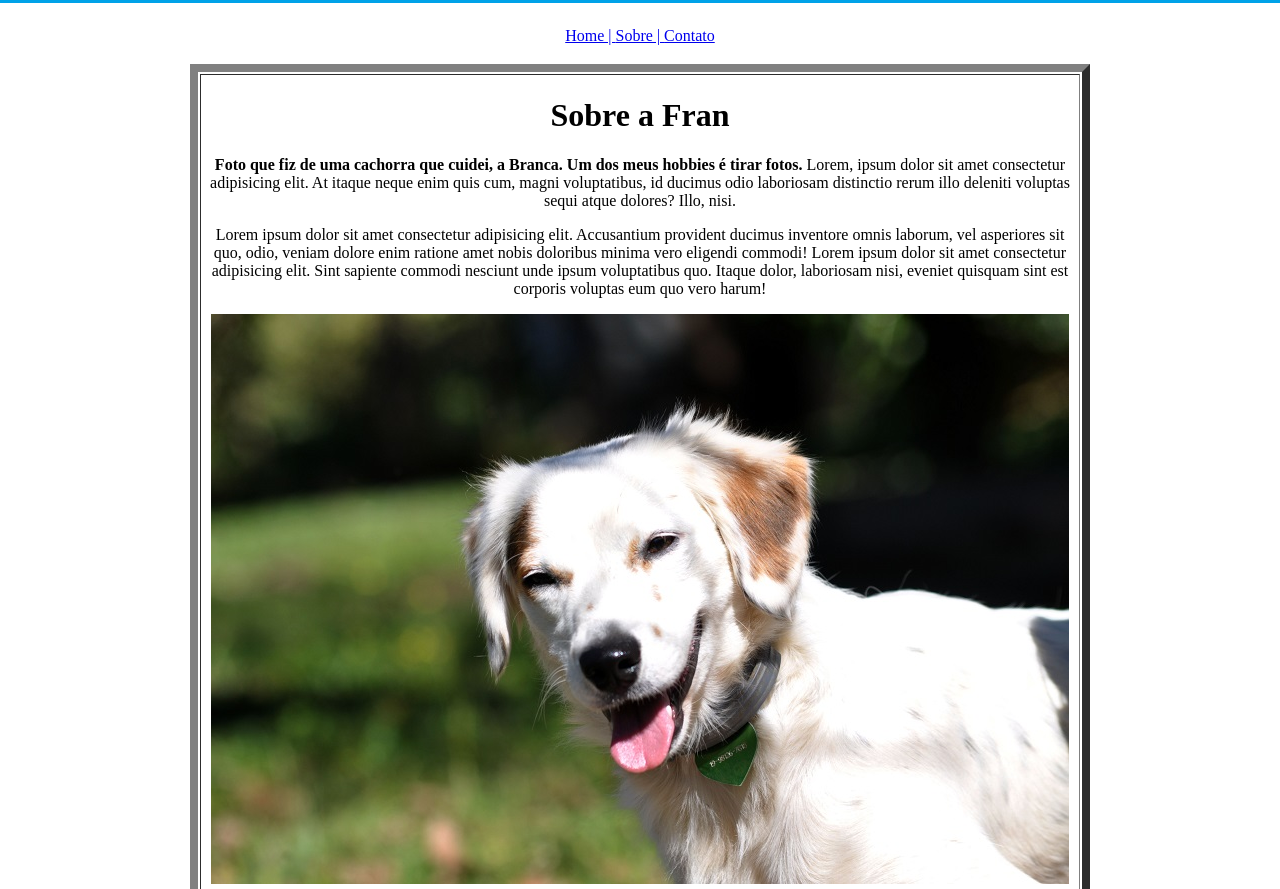
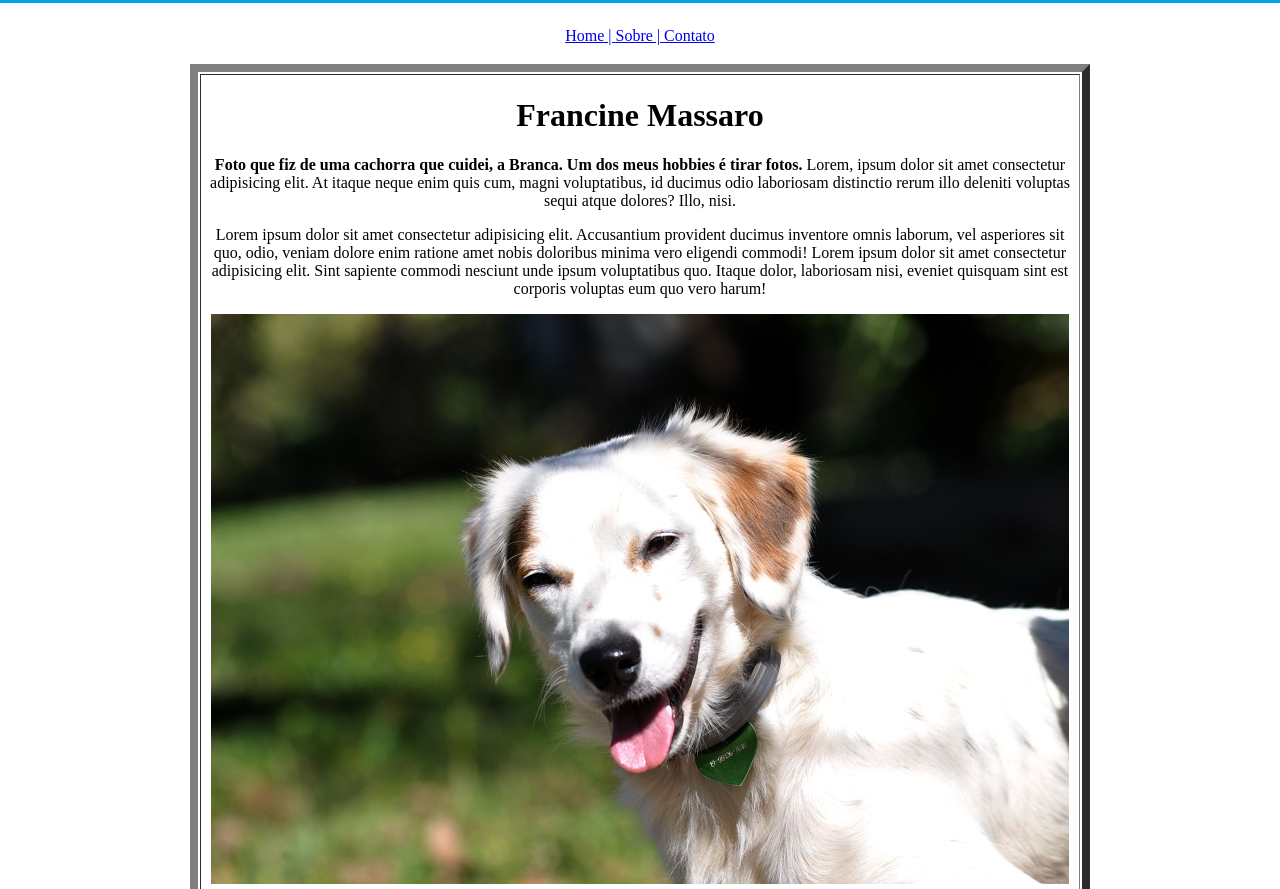
Before and after one commit to francinemassaro/Exercicios-Front-end, a plain HTML site: page Index.html in a window 1280 px wide. Shown: the top 889 px of the page. Drawn offline with Linux system fonts and the light colour scheme.

Commit message:
organizando os códigos

```diff
--- a/Index.html
+++ b/Index.html
@@ -48,7 +48,7 @@
  <table border=8" width="900" align="center">
      <tr>
        <td align="center">
-            <h1>Sobre a Fran</h1>
+            <h1>Francine Massaro</h1>
 
             <!--CSS in line
             <p style="font-size: 30px;"> -->
```
